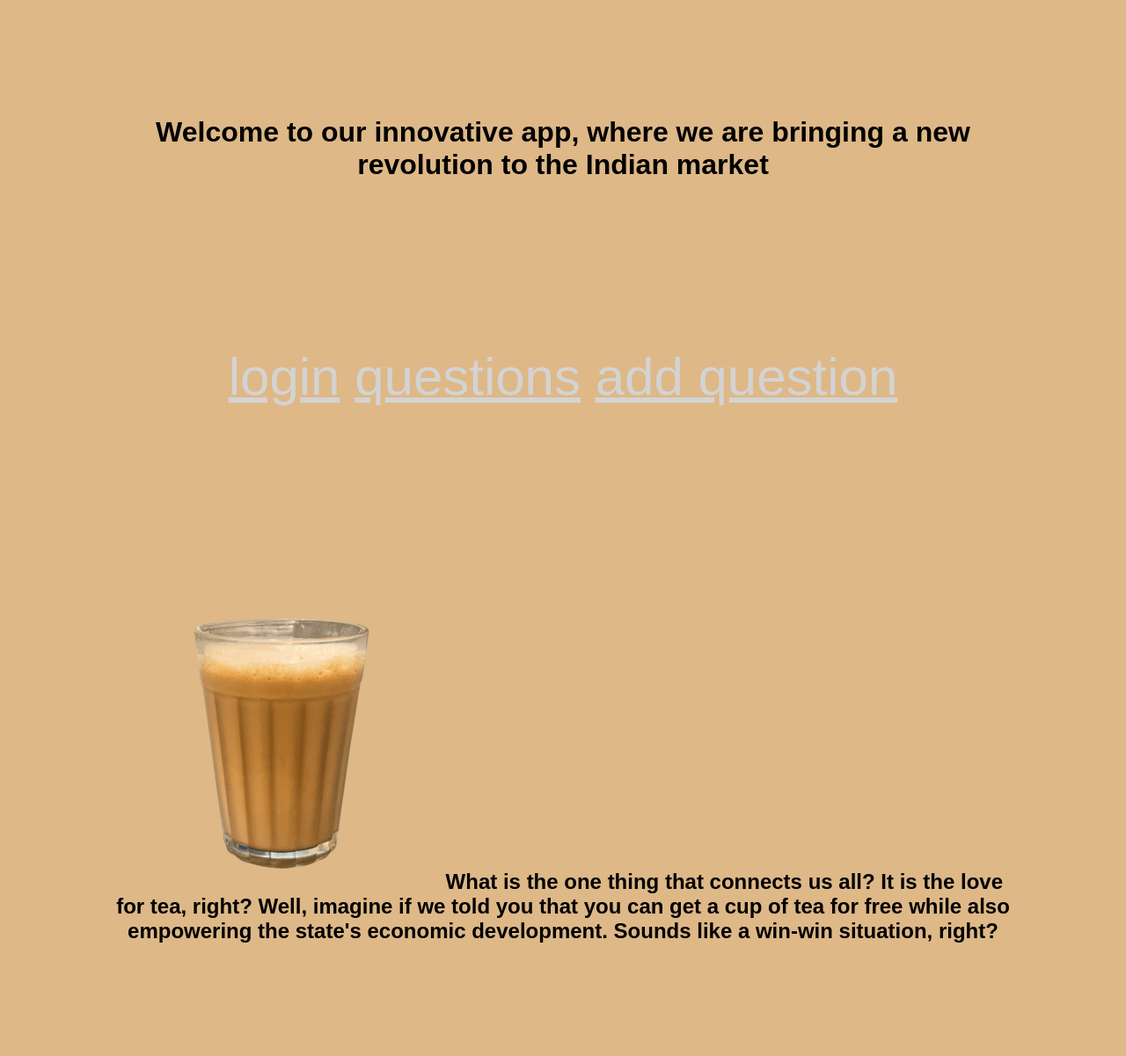
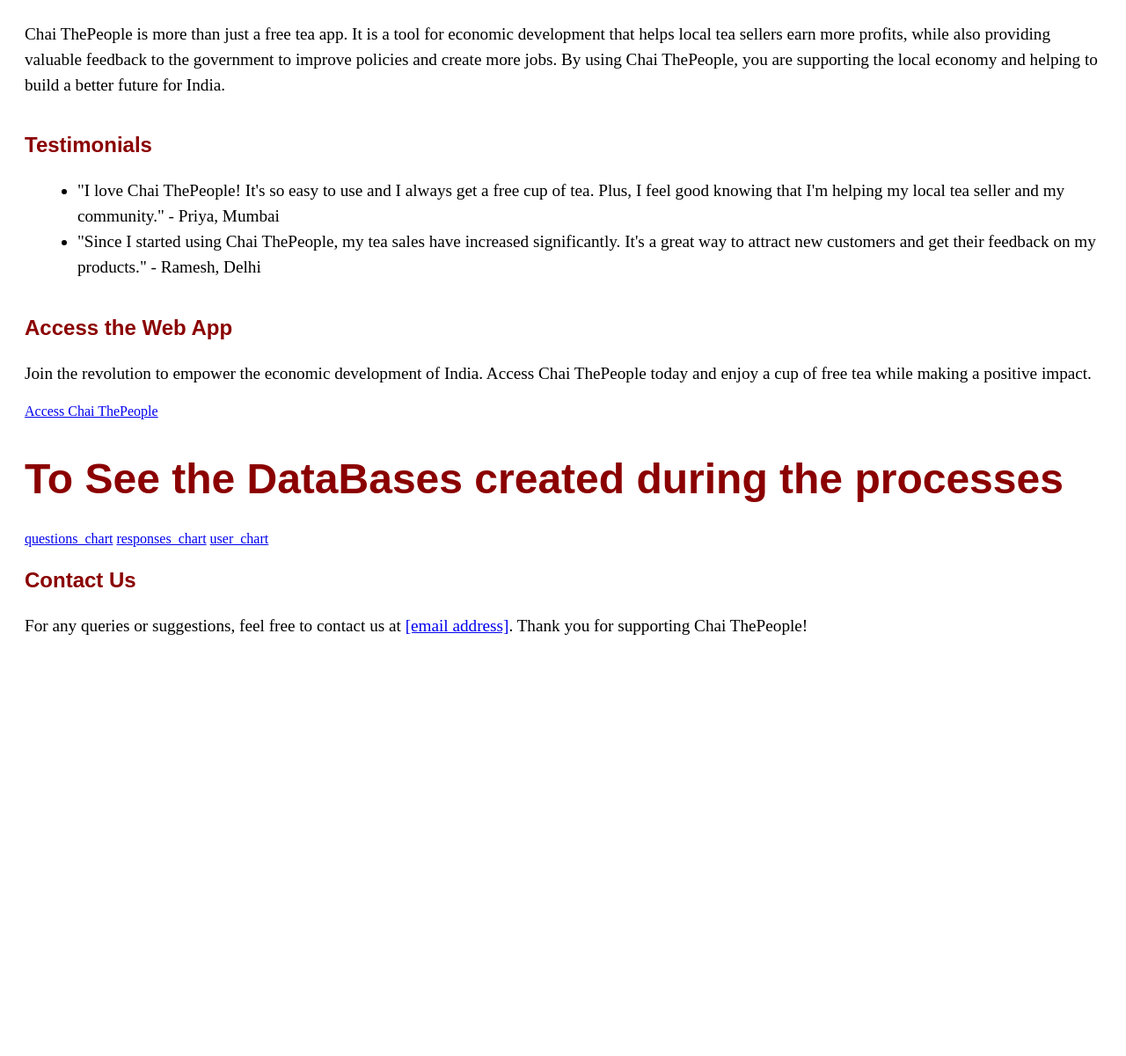
Before and after one commit to RitikDutta/chai_the_people, a Flask app: page / in a window 1280 px wide. Shown: the part 817-2018 px from the top of the page at 88% size. After the commit the page ends 1539 px from the top, so only its background shows below. Run offline with Flask 3, Linux system fonts and the light colour scheme.

Commit message:
updated templates

```diff
--- a/templates/add_question.html
+++ b/templates/add_question.html
@@ -3,6 +3,7 @@
   <head>
     <meta charset="utf-8">
     <title></title>
+    <link rel="stylesheet" type="text/css" href="style.css">
     <style type="text/css">
     input[type=text], select {
   width: 100%;
--- a/templates/index.html
+++ b/templates/index.html
@@ -1,102 +1,117 @@
 <!DOCTYPE html>
-<html lang="">
-  <head>
-    <meta charset="utf-8">
-    <title>Free Tea</title>
-    <style>
-body, html {
-  background-color: burlywood;
-  height: 100%;
-  margin: 0;
-  font-family: Arial, Helvetica, sans-serif;
-}
+<html>
+<head>
+  <title>Chai ThePeople - Empowering Economic Development</title>
+  <style>
+    header {
+      background-color: #f5deb3;
+      padding: 20px;
+      text-align: center;
+    }
 
-* {
-  box-sizing: border-box;
-}
+    main {
+      margin: 20px;
+    }
 
-.bg-image {
-  /* The image used */
-  background-image: url("tea3.jpg");
+    h1, h2, h3 {
+      font-family: Arial, sans-serif;
+      color: #8b0000;
+    }
 
-  /* Add the blur effect */
-  filter: blur(8px);
-  -webkit-filter: blur(4px);
+    h1 {
+      font-size: 3em;
+    }
 
-  /* Full height */
-  height: 100%;
+    h2 {
+      font-size: 2em;
+      margin-top: 0;
+    }
 
-  /* Center and scale the image nicely */
-  background-position: center;
-  background-repeat: no-repeat;
-  background-size: cover;
-}
+    h3 {
+      font-size: 1.5em;
+    }
 
-/* Position text in the middle of the page/image */
-.bg-text {
-  background-color: rgb(0,0,0); /* Fallback color */
-  background-color: rgba(0,0,0, 0.4); /* Black w/opacity/see-through */
-  color: white;
-  font-weight: bold;
-  border: 3px solid #f1f1f1;
-  position: absolute;
-  top: 50%;
-  left: 50%;
-  transform: translate(-50%, -50%);
-  z-index: 2;
-  width: 80%;
-  padding: 20px;
-  text-align: center;
-}
-a{
-  color: lightgray;
-}
-</style>
-</style>
-  </head>
+    p {
+      font-size: 1.2em;
+      line-height: 1.5;
+    }
 
-  <body>
+    ol, ul {
+      margin-left: 20px;
+    }
+
+    li {
+      font-size: 1.2em;
+      line-height: 1.5;
+    }
+
+    section {
+      margin-bottom: 40px;
+    }
+  </style>
+</head>
+<body>
+  <header>
+    <h1>Chai ThePeople</h1>
+    <h2>Empowering Economic Development</h2>
+  </header>
+
+  <main>
+    <section>
+      <h3>How it Works</h3>
+      <ol>
+        <li>Visit your nearest Indian tea stall</li>
+        <li>Open the Chai ThePeople web app and scan the QR code</li>
+        <li>Fill out the survey that pops up on your screen</li>
+        <li>Get a cup of tea for free!</li>
+      </ol>
+    </section>
+
+    <section>
+      <h3>Unique Features</h3>
+      <ul>
+        <li>Survey questions are not repeated, providing a fresh and exciting experience each time you visit.</li>
+        <li>Earn rewards and climb up the leaderboard by filling out surveys regularly.</li>
+      </ul>
+    </section>
+
+    <section>
+      <h3>Benefits</h3>
+      <ul>
+        <li>Get a free cup of tea</li>
+        <li>Help tea sellers earn profits</li>
+        <li>Provide valuable feedback to the government for improving economic development policies</li>
+      </ul>
+    </section>
+
+    <section>
+      <h3>The Impact of Chai ThePeople</h3>
+      <p>Chai ThePeople is more than just a free tea app. It is a tool for economic development that helps local tea sellers earn more profits, while also providing valuable feedback to the government to improve policies and create more jobs. By using Chai ThePeople, you are supporting the local economy and helping to build a better future for India.</p>
+    </section>
+
+    <section>
+      <h3>Testimonials</h3>
+      <ul>
+        <li>"I love Chai ThePeople! It's so easy to use and I always get a free cup of tea. Plus, I feel good knowing that I'm helping my local tea seller and my community." - Priya, Mumbai</li>
+        <li>"Since I started using Chai ThePeople, my tea sales have increased significantly. It's a great way to attract new customers and get their feedback on my products." - Ramesh, Delhi</li>
+      </ul>
+    </section>
 
 
-<div class="bg-image"></div>
+  <section>
+    <h3>Access the Web App</h3>
+    <p>Join the revolution to empower the economic development of India. Access Chai ThePeople today and enjoy a cup of free tea while making a positive impact.</p>
+    <a href="/login">Access Chai ThePeople</a>
+  </section>
+  <h2>
+    <h1>To See the DataBases created during the processes</h1>
+    <a href="/questions_chart">questions_chart</a>
+    <a href="/responses_chart">responses_chart</a>
+    <a href="/user_chart">user_chart</a>
 
-<div class="bg-text">
-  <h2>A Place Where You Give Your Opinion That Matters</h2>
-  <h1 style="font-size:50px">Chai The People</h1>
-  <p>Empowering the State with a Free Cup of Tea</p>
-  <a href="/login">login</a>
-<!--     <a href="/questions">questions</a>
-    <a href="/add_question">add question</a>
- -->
-</div>
-
-
-    <!-- <div class="hero-image">
-      <div class="hero-text">
-        <h1 style="font-size:50px">Chai The People</h1>
-        <p>Empowering the State with Free Cup of Tea</p>
-        <button>Get A Free Tea</button>
-
-      </div>
-    </div>
-    <header>Test page</header>
-    <a href="/login">login</a>
-    <a href="/questions">questions</a>
-    <a href="/add_question">add question</a> -->
-
-    <h1 style="text-align: center; padding: 10%;">Welcome to our innovative app, where we are bringing a new revolution to the Indian market</h1>
-
-    <p style="text-align: center; font-size: 60px;">
-      <a href="/login">login</a>
-    <a href="/questions">questions</a>
-    <a href="/add_question">add question</a>
-    </p>
-
-    <h2 style="text-align: center; padding: 10%;">
-    <img src="cup.png">
-      What is the one thing that connects us all? It is the love for tea, right? Well, imagine if we told you that you can get a cup of tea for free while also empowering the state's economic development. Sounds like a win-win situation, right?
-    </h2>
-
-
-  </body>
-</html>
+  </h2>
+  <section>
+    <h3>Contact Us</h3>
+    <p>For any queries or suggestions, feel free to contact us at <a href="mailto:[email address]">[email address]</a>. Thank you for supporting Chai ThePeople!</p>
+  </section>
+</main>
--- a/templates/questions.html
+++ b/templates/questions.html
@@ -69,6 +69,7 @@ div {
 
 
    </style>
+
 </head>
 <body>
     <div id="google_translate_element"></div>
```
Also changed, not shown: templates/add_user.html (+72 -57 lines), templates/login.html (+15 -0 lines), templates/questions_chart.html (added, +64 -0 lines), templates/responses_chart.html (added, +64 -0 lines), templates/user_chart.html (added, +64 -0 lines).
